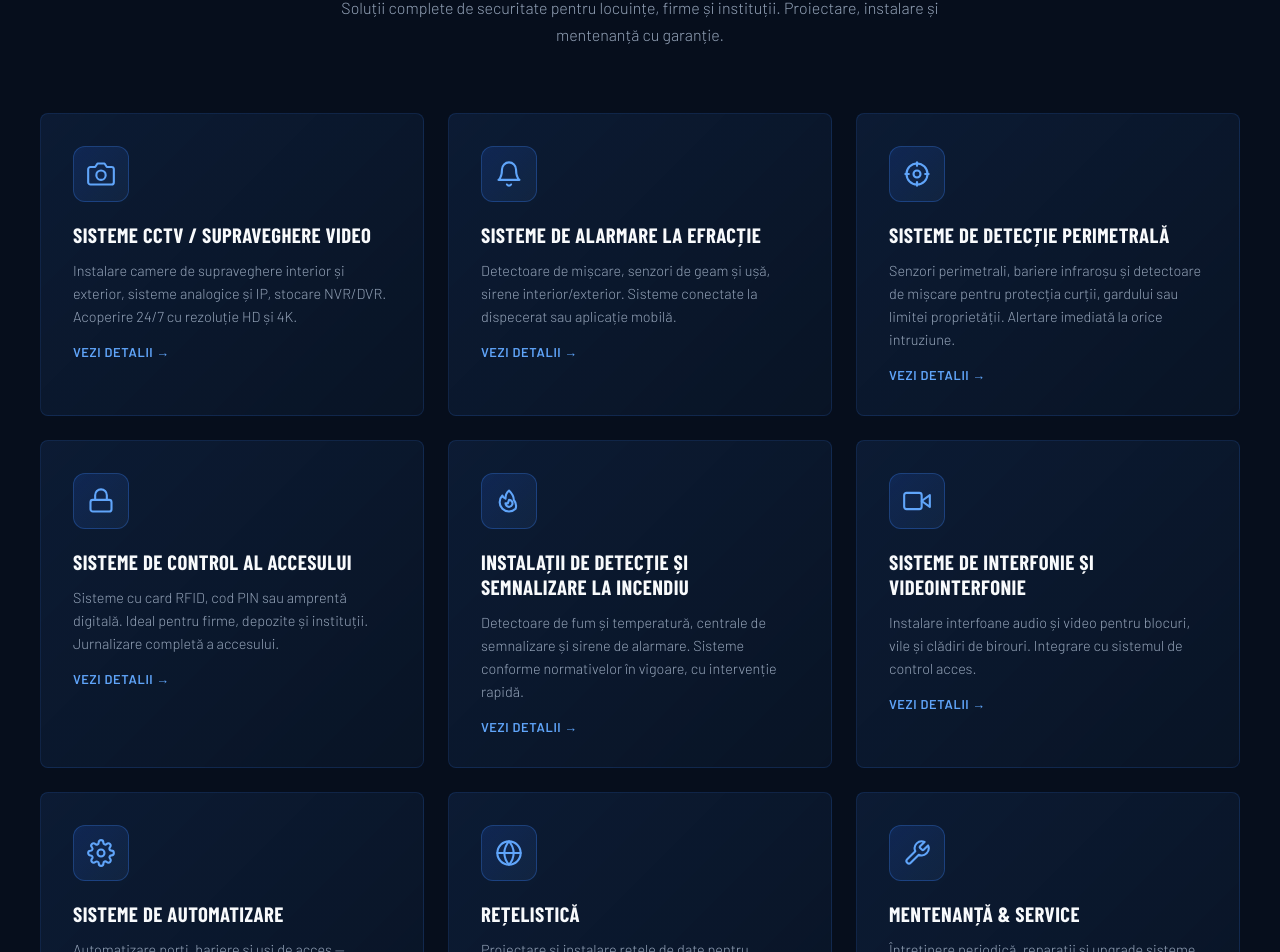
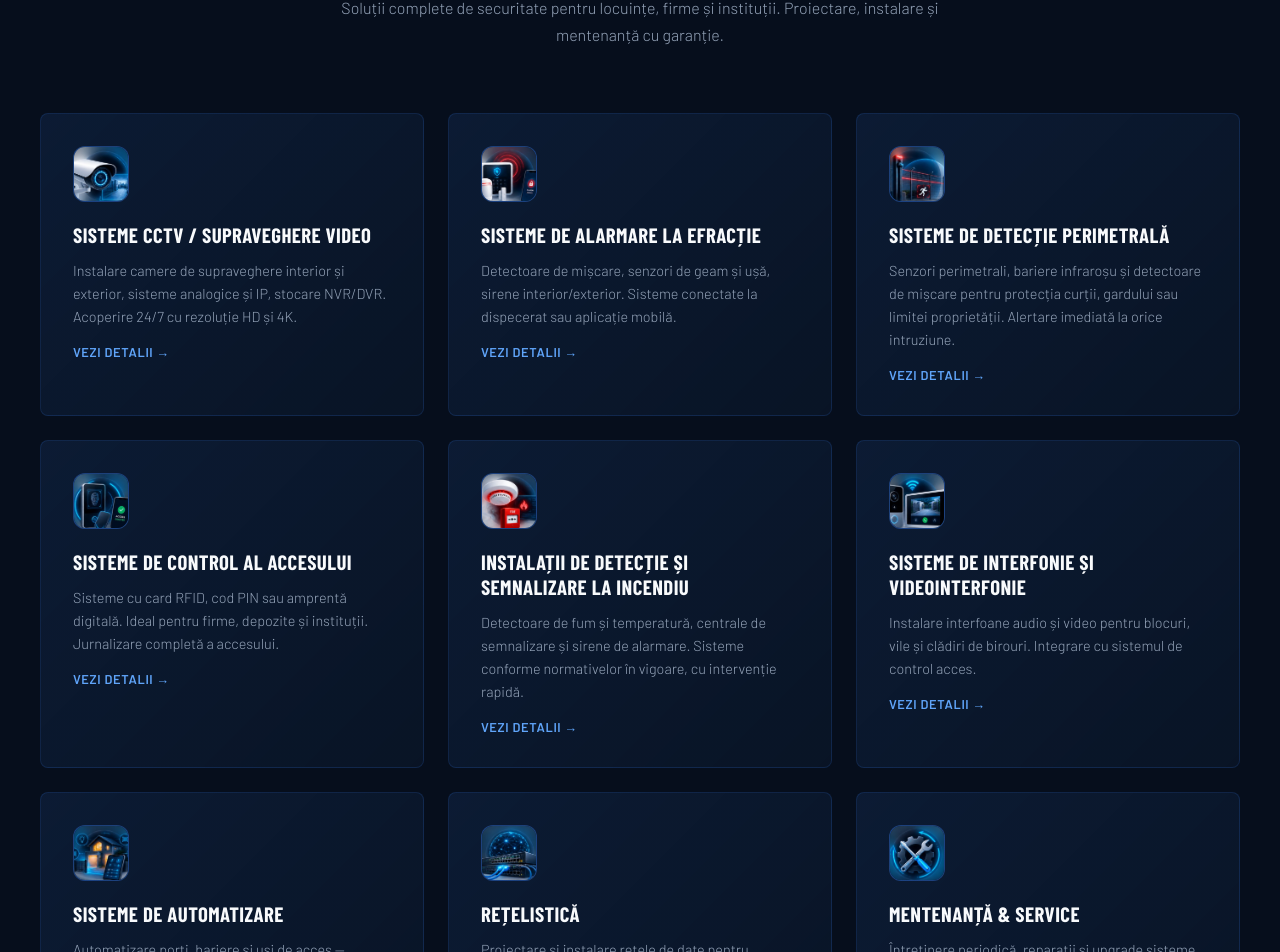
Before and after one commit to simsecuritate-bmc/sim-security, a Next.js app: page / in a window 1280 px wide. Shown: the part 993-1945 px from the top of the page. Built offline with nearby package versions, Linux system fonts and the light colour scheme; a web font is replaced by a local one.

Commit message:
modificari servicii

```diff
--- a/app/globals.css
+++ b/app/globals.css
@@ -312,6 +312,7 @@ section { padding: 6rem 2rem; }
   border: 1px solid rgba(59, 130, 246, 0.3);
   color: var(--accent-bright);
   margin-bottom: 1.25rem;
+  overflow: hidden;
 }
 .service-card h3 { font-size: 1.3rem; font-weight: 700; text-transform: uppercase; margin-bottom: 0.75rem; color: var(--white); }
 .service-card p { color: var(--silver); font-size: 0.9rem; line-height: 1.6; font-weight: 300; }
@@ -363,7 +364,6 @@ section { padding: 6rem 2rem; }
   height: auto;
   display: block;
 }
-.service-modal .service-icon { margin-bottom: 1rem; }
 .service-modal h3 { font-size: 1.4rem; font-weight: 700; text-transform: uppercase; color: var(--accent-bright); margin-bottom: 1rem; }
 .service-modal p { color: var(--white); opacity: 0.9; font-size: 0.95rem; line-height: 1.7; font-weight: 300; margin-bottom: 1rem; }
 .service-modal-close {
--- a/app/page.js
+++ b/app/page.js
@@ -1,83 +1,5 @@
 'use client'
 import { useState } from 'react'
-
-function ServiceIcon({ type }) {
-  const props = {
-    width: 28, height: 28, viewBox: '0 0 24 24', fill: 'none',
-    stroke: 'currentColor', strokeWidth: 1.8, strokeLinecap: 'round', strokeLinejoin: 'round'
-  }
-  switch (type) {
-    case 'cctv':
-      return (
-        <svg {...props}>
-          <path d="M23 19a2 2 0 0 1-2 2H3a2 2 0 0 1-2-2V8a2 2 0 0 1 2-2h4l2-3h6l2 3h4a2 2 0 0 1 2 2z" />
-          <circle cx="12" cy="13" r="4" />
-        </svg>
-      )
-    case 'alarm':
-      return (
-        <svg {...props}>
-          <path d="M18 8A6 6 0 0 0 6 8c0 7-3 9-3 9h18s-3-2-3-9" />
-          <path d="M13.73 21a2 2 0 0 1-3.46 0" />
-        </svg>
-      )
-    case 'perimeter':
-      return (
-        <svg {...props}>
-          <circle cx="12" cy="12" r="9" />
-          <circle cx="12" cy="12" r="3" />
-          <line x1="12" y1="2" x2="12" y2="5" />
-          <line x1="12" y1="19" x2="12" y2="22" />
-          <line x1="2" y1="12" x2="5" y2="12" />
-          <line x1="19" y1="12" x2="22" y2="12" />
-        </svg>
-      )
-    case 'access':
-      return (
-        <svg {...props}>
-          <rect x="3" y="11" width="18" height="10" rx="2" />
-          <path d="M7 11V7a5 5 0 0 1 10 0v4" />
-        </svg>
-      )
-    case 'fire':
-      return (
-        <svg {...props}>
-          <path d="M17.66 18.66A8 8 0 0 1 6.34 7.34S7 9 9 10c0-2 .5-5 3-7 2 2 4.16 5.19 4.16 8.16A7.97 7.97 0 0 1 17.66 18.66z" />
-          <path d="M9.88 16.12A3 3 0 1 0 12.01 11L11 14H9c0 .77.29 1.54.88 2.12z" />
-        </svg>
-      )
-    case 'intercom':
-      return (
-        <svg {...props}>
-          <path d="M23 7l-7 5 7 5V7z" />
-          <rect x="1" y="5" width="15" height="14" rx="2" />
-        </svg>
-      )
-    case 'automation':
-      return (
-        <svg {...props}>
-          <circle cx="12" cy="12" r="3" />
-          <path d="M19.4 15a1.65 1.65 0 0 0 .33 1.82l.06.06a2 2 0 1 1-2.83 2.83l-.06-.06a1.65 1.65 0 0 0-1.82-.33 1.65 1.65 0 0 0-1 1.51V21a2 2 0 0 1-4 0v-.09A1.65 1.65 0 0 0 9 19.4a1.65 1.65 0 0 0-1.82.33l-.06.06a2 2 0 1 1-2.83-2.83l.06-.06a1.65 1.65 0 0 0 .33-1.82 1.65 1.65 0 0 0-1.51-1H3a2 2 0 0 1 0-4h.09A1.65 1.65 0 0 0 4.6 9a1.65 1.65 0 0 0-.33-1.82l-.06-.06a2 2 0 1 1 2.83-2.83l.06.06a1.65 1.65 0 0 0 1.82.33H9a1.65 1.65 0 0 0 1-1.51V3a2 2 0 0 1 4 0v.09a1.65 1.65 0 0 0 1 1.51 1.65 1.65 0 0 0 1.82-.33l.06-.06a2 2 0 1 1 2.83 2.83l-.06.06a1.65 1.65 0 0 0-.33 1.82V9a1.65 1.65 0 0 0 1.51 1H21a2 2 0 0 1 0 4h-.09a1.65 1.65 0 0 0-1.51 1z" />
-        </svg>
-      )
-    case 'network':
-      return (
-        <svg {...props}>
-          <circle cx="12" cy="12" r="10" />
-          <line x1="2" y1="12" x2="22" y2="12" />
-          <path d="M12 2a15.3 15.3 0 0 1 4 10 15.3 15.3 0 0 1-4 10 15.3 15.3 0 0 1-4-10 15.3 15.3 0 0 1 4-10z" />
-        </svg>
-      )
-    case 'maintenance':
-      return (
-        <svg {...props}>
-          <path d="M14.7 6.3a1 1 0 0 0 0 1.4l1.6 1.6a1 1 0 0 0 1.4 0l3.77-3.77a6 6 0 0 1-7.94 7.94l-6.91 6.91a2.12 2.12 0 0 1-3-3l6.91-6.91a6 6 0 0 1 7.94-7.94z" />
-        </svg>
-      )
-    default:
-      return null
-  }
-}
 
 export default function Home() {
   const [formData, setFormData] = useState({ nume: '', telefon: '', email: '', serviciu: '', mesaj: '' })
@@ -253,7 +175,13 @@ const handleSubmit = async (e) => {
                 key={i}
                 onClick={() => setActiveService(i)}
               >
-                <span className="service-icon"><ServiceIcon type={s.icon} /></span>
+                <span className="service-icon">
+                  <img
+                    src={`/services/${s.icon}.jpg`}
+                    alt={s.title}
+                    style={{ width: '100%', height: '100%', objectFit: 'cover' }}
+                  />
+                </span>
                 <h3>{s.title}</h3>
                 <p>{s.desc}</p>
                 <span className="service-more">Vezi detalii →</span>
@@ -280,7 +208,6 @@ const handleSubmit = async (e) => {
                 alt={services[activeService].title}
               />
             </div>
-            <span className="service-icon"><ServiceIcon type={services[activeService].icon} /></span>
             <h3>{services[activeService].title}</h3>
             {services[activeService].details.split('\n\n').map((paragraph, idx) => (
               <p key={idx}>{paragraph}</p>
@@ -530,7 +457,7 @@ const handleSubmit = async (e) => {
             <span>🏅</span>
             <span>Certificat <strong>ISO 9001:2015</strong></span>
           </div>
-          <div className="footer-copy">© {new Date().getFullYear()} SIM Security SRL. Toate drepturile rezervate. V1.0.4 </div>
+          <div className="footer-copy">© {new Date().getFullYear()} SIM Security SRL. Toate drepturile rezervate. V1.0.3 </div>
         </div>
       </footer>
     </>
```
